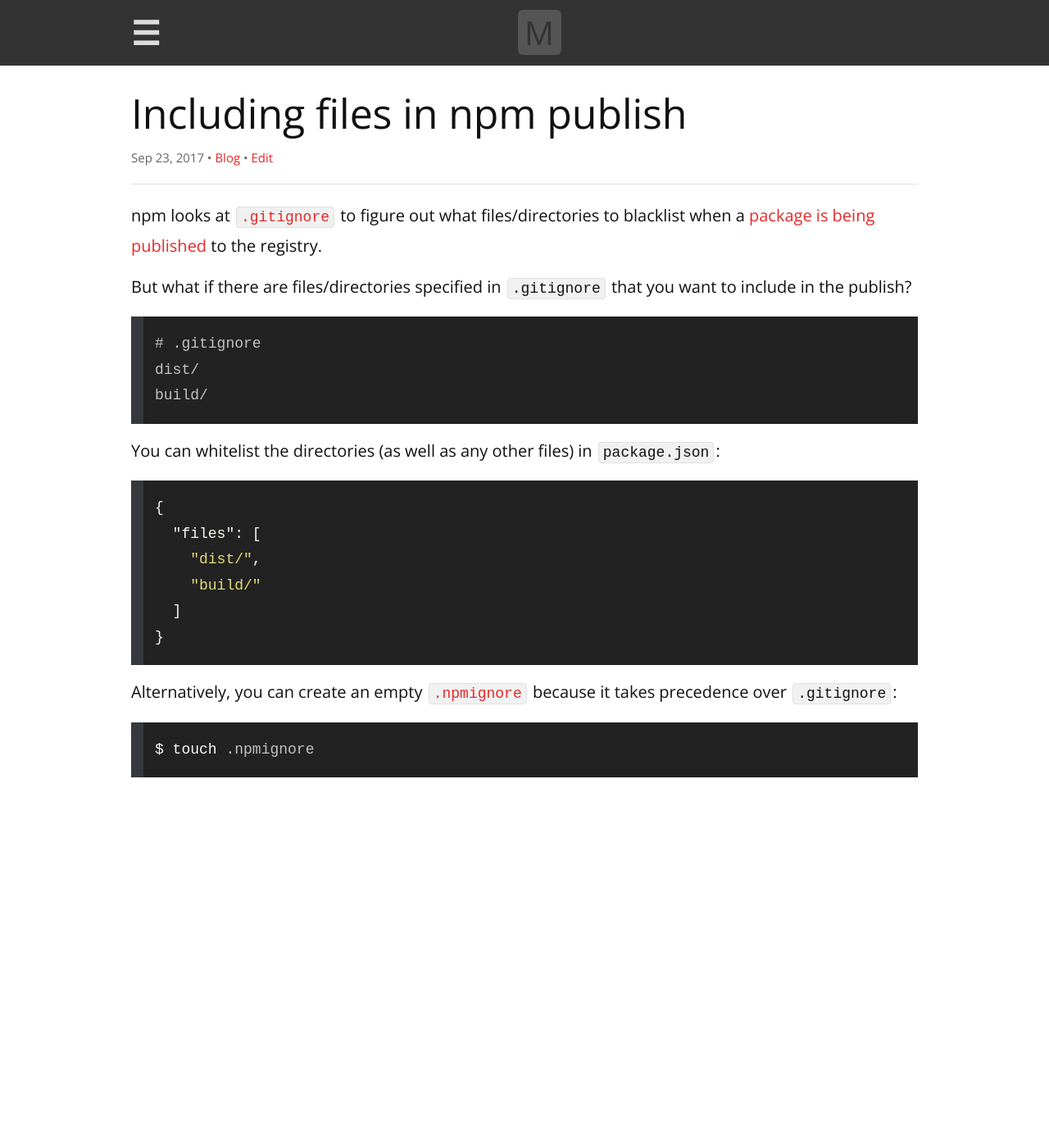
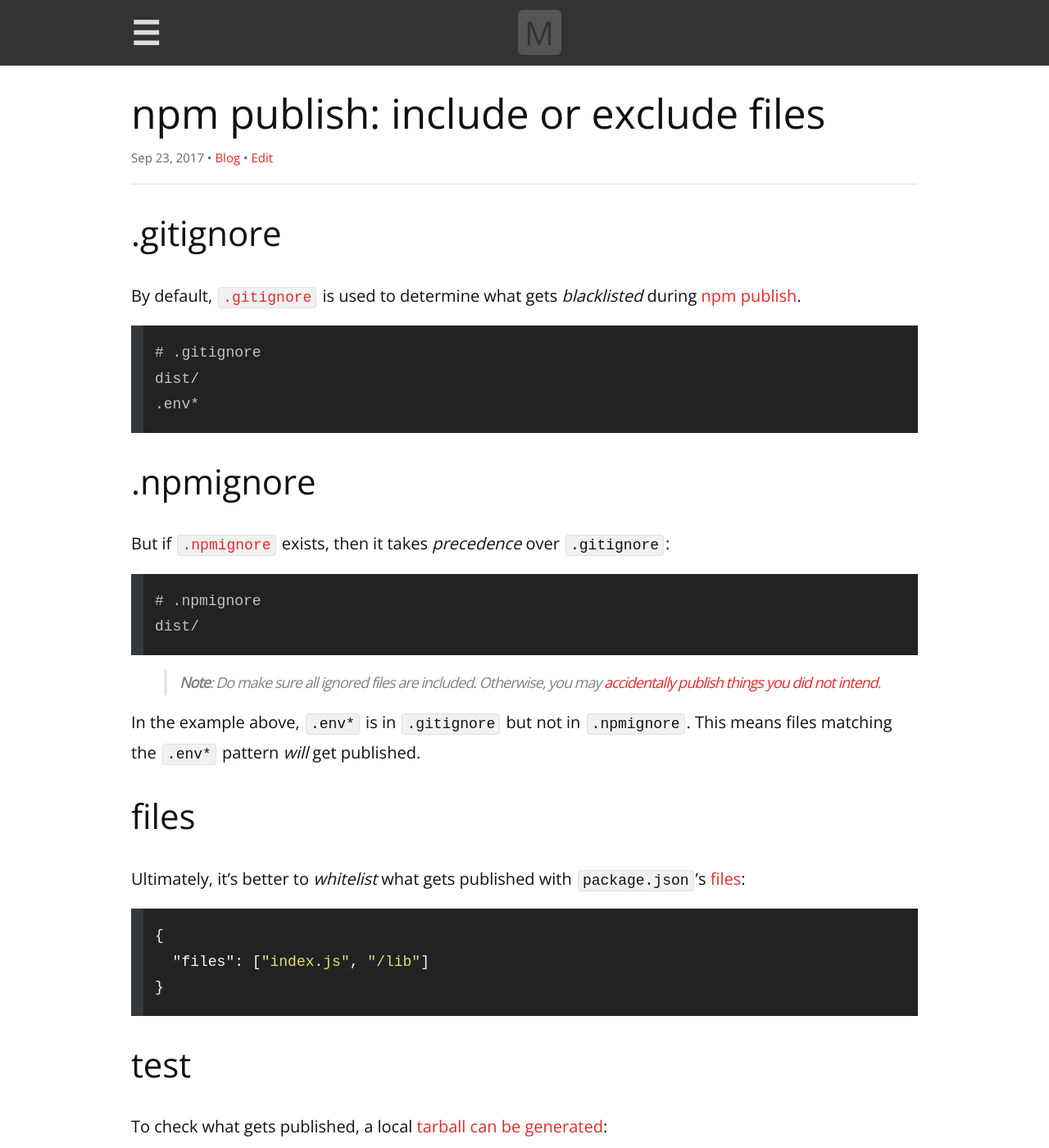
Before and after one commit to remarkablemark/remarkablemark.github.io, a Jekyll site: the page built from _posts/2017/2017-09-23-npm-publish-include-files.md, in a window 1280 px wide and 1400 px high. Shown: the whole window at 82% size. Built offline with Jekyll 4.4.1, drawn with Linux system fonts in a browser that asks for light colours; comment, search, counter and statistics services are not loaded.

Commit message:
fix(posts): update "npm publish: include or exclude files"
Post: 2017-09-23-npm-publish-include-files.md

- Rename title 'Including files in npm publish' to
  'npm publish: include or exclude files'
- Organize sections and add headings (.gitignore, .npmignore,
  files, test)
  - test is a new section that explains how to generate tarball
- Warn reader about the danger of .npmignore with a link to a
  Medium article
- Update links and examples and improve wording

````diff
--- a/_posts/2017/2017-09-23-npm-publish-include-files.md
+++ b/_posts/2017/2017-09-23-npm-publish-include-files.md
@@ -1,34 +1,49 @@
 ---
 layout: post
-title: Including files in npm publish
-date: 2017-09-23 20:36:38 -4000
-excerpt: How to include and exclude files during npm publish.
-categories: npm publish
+title: 'npm publish: include or exclude files'
+date: 2017-09-23 20:36:38
+updated: 2019-08-25 14:16:02
+excerpt: How to include (whitelist) or exclude (blacklist) files/directories during npm publish.
+categories: npm publish git
 ---
 
-npm looks at [`.gitignore`](https://git-scm.com/docs/gitignore) to figure out what files/directories to blacklist when a [package is being published](https://docs.npmjs.com/getting-started/publishing-npm-packages) to the registry.
+## .gitignore
 
-But what if there are files/directories specified in `.gitignore` that you want to include in the publish?
+By default, [`.gitignore`](https://git-scm.com/docs/gitignore) is used to determine what gets _blacklisted_ during [npm publish](https://docs.npmjs.com/cli/publish).
 
 ```
 # .gitignore
 dist/
-build/
+.env*
 ```
 
-You can whitelist the directories (as well as any other files) in `package.json`:
+## .npmignore
+
+But if [`.npmignore`](https://docs.npmjs.com/misc/developers#keeping-files-out-of-your-package) exists, then it takes _precedence_ over `.gitignore`:
+
+```
+# .npmignore
+dist/
+```
+
+> **Note**: Do make sure all ignored files are included. Otherwise, you may [accidentally publish things you did not intend](https://medium.com/@jdxcode/for-the-love-of-god-dont-use-npmignore-f93c08909d8d).
+
+In the example above, `.env*` is in `.gitignore` but not in `.npmignore`. This means files matching the `.env*` pattern _will_ get published.
+
+## files
+
+Ultimately, it's better to _whitelist_ what gets published with `package.json`'s [files](https://docs.npmjs.com/files/package.json#files):
 
 ```json
 {
-  "files": [
-    "dist/",
-    "build/"
-  ]
+  "files": ["index.js", "/lib"]
 }
 ```
 
-Alternatively, you can create an empty [`.npmignore`](https://docs.npmjs.com/misc/developers) because it takes precedence over `.gitignore`:
+## test
+
+To check what gets published, a local [tarball can be generated](https://docs.npmjs.com/misc/developers#keeping-files-out-of-your-package#testing-whether-your-npmignore-or-files-config-works):
 
 ```sh
-$ touch .npmignore
+$ npm pack
 ```
````
